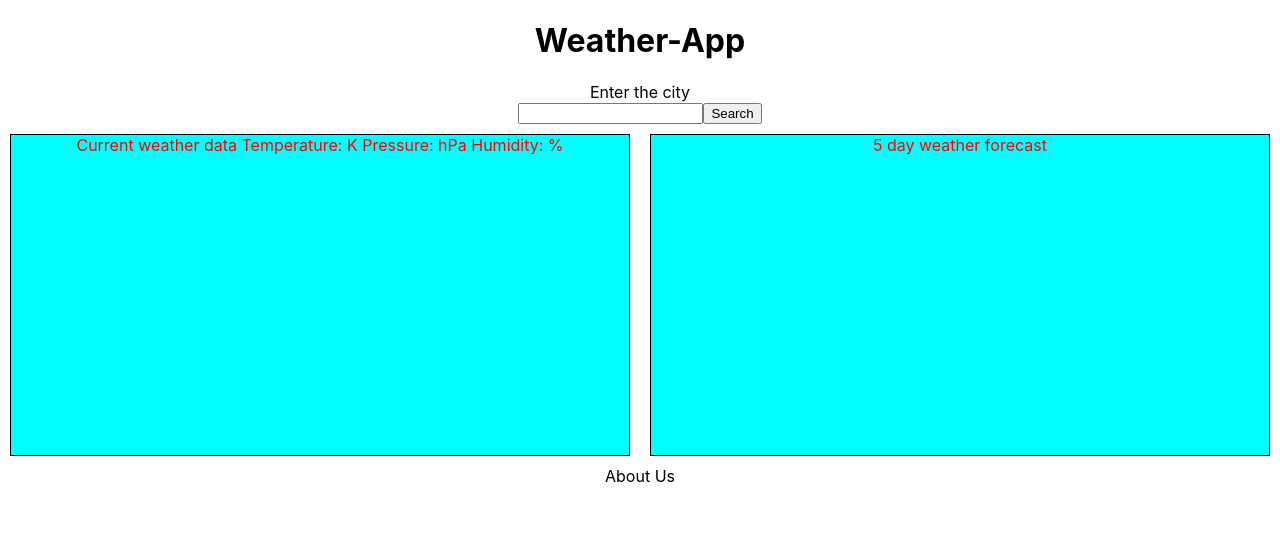
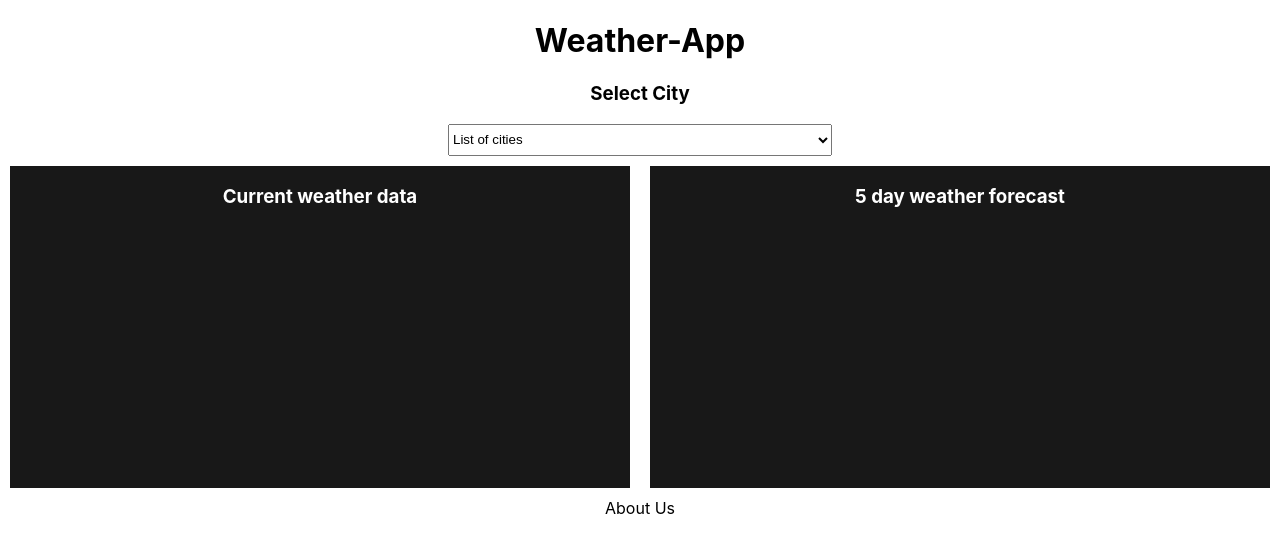
Before and after one commit to Nam92rata/WeatherForecastApp, a React (Create React App) app: page / in a window 1280 px wide. Shown: the top 552 px of the page. Built offline with nearby package versions, Linux system fonts and the light colour scheme.

Commit message:
Core functionality added

```diff
--- a/src/App.css
+++ b/src/App.css
@@ -17,6 +17,7 @@
   color: white;
 }
 
+
 .App-link {
   color: #09d3ac;
 }
@@ -29,12 +30,78 @@
 
 }
 .card1{
-  background-color: aqua;
-  color: red;
+  background-color: black;
+  color: white;
   height: 20em;
   width: 20%;
   margin: 10px;
   border: 1px solid black;
   flex: 1;
-  overflow: scroll;
+  display: flex;
+  flex-direction: column;
+  opacity: 0.9;
 }
+.forecast{
+  overflow: auto;
+}
+.weather{
+  height: 100%;
+}
+.row{
+  display: flex;
+  height: 4em;
+  justify-content: center;
+  align-items: center;
+  flex:1;
+}
+.col{
+  display: flex;
+  flex:1;
+  justify-content: center;
+}
+.block{
+  height: 100%;
+  display: flex;
+  flex-direction: column;
+}
+.col-bkg{
+  background-color: crimson;
+  height: 100%;
+  align-items: center;
+  justify-content: center;
+  display: flex;
+  flex-direction: column;
+}
+
+.col-bkg-oblique{
+  background-color: #990a25;
+  height: 100%;
+  align-items: center;
+  justify-content: center;
+  display: flex;
+  flex-direction: column;
+}
+.row-bkg:nth-child(even){
+  background-color: slategray;
+}
+.row-bkg:nth-child(odd){
+  background-color: #0b2034;
+}
+.AboutUs{
+  z-index: 1;
+  border: 1px solid black;
+  position: fixed;
+  left: 70%;
+  right: 0;
+  top: 0;
+  bottom: 10px;
+  opacity: 1;
+  background-color: aliceblue;
+}
+.Select{
+  width: 30%;
+  height: 4vh;
+}
+.heading{
+  height:6vh;
+}
--- /dev/null
+++ b/src/components/aboutUs.js
@@ -0,0 +1,13 @@
+import React from 'react';
+
+const AboutUs = (props) => {
+
+    return (
+        <div className="AboutUs">
+            <h3>About Us</h3>
+            <p>Lorem Ipsum is simply dummy text of the printing and typesetting industry. Lorem Ipsum has been the industry's standard dummy text ever since the 1500s, when an unknown printer took a galley of type and scrambled it to make a type specimen book. It has survived not only five centuries, but also the leap into electronic typesetting, remaining essentially unchanged. It was popularised in the 1960s with the release of Letraset sheets containing Lorem Ipsum passages, and more recently with desktop publishing software like Aldus PageMaker including versions of Lorem Ipsum.</p>
+        </div>
+    )
+}
+
+export default AboutUs
--- a/src/components/card.js
+++ /dev/null
@@ -1,11 +0,0 @@
-import React, { Component } from "react";
-
-class Card extends Component {
-    render() {
-        return (
-            <div className="card1">{this.props.children}</div>
-        )
-    }
-}
-
-export default Card;
--- /dev/null
+++ b/src/components/errorBoundary.js
@@ -0,0 +1,27 @@
+import React, { Component } from "react";
+
+class ErrorBoundary extends React.Component {
+    constructor(props) {
+        super(props);
+        this.state = { hasError: false };
+    }
+
+    static getDerivedStateFromError(error) {
+        // Update state so the next render will show the fallback UI.
+        return { hasError: true };
+    }
+
+    componentDidCatch(error, errorInfo) {
+        console.log(error);
+    }
+
+    render() {
+        if (this.state.hasError) {
+            // You can render any custom fallback UI
+            return <div className="card1">Something went wrong</div>;
+        }
+
+        return this.props.children;
+    }
+}
+export default ErrorBoundary;
--- /dev/null
+++ b/src/components/forecastCard.js
@@ -0,0 +1,39 @@
+import React, { Component } from "react";
+
+class ForecastCard extends Component {
+    render() {
+        return (
+            <div className="card1">
+                <h3>5 day weather forecast</h3>
+                <div className="forecast">
+                    {(this.props.data) ? this.props.data.data.list.map((el, index) => {
+                        return (<div key={index} className="row row-bkg">
+                            <div className="col">
+                                <div >{el.dt_txt}</div>
+                            </div>
+                            <div className="col">
+                                {el.weather.map((el, index) => {
+                                    return (<div key={index} className="row">
+                                        <div>{el.main}</div>
+                                        <div ><img src={`http://openweathermap.org/img/w/${el.icon}.png`}
+                                            alt="wthr img" /></div>
+                                    </div>)
+                                })}
+                            </div>
+                        </div>)
+                    }) : null}
+                    <br />
+                    {this.props.err ?
+                        <div>
+                            {this.props.err ? <div>
+                                {this.props.err.error.message}
+                            </div> : null}
+                        </div> : null
+                    }
+                </div>
+            </div>
+        )
+    }
+}
+
+export default ForecastCard;
--- a/src/components/homePage.js
+++ b/src/components/homePage.js
@@ -1,26 +1,35 @@
 import React, { Component } from "react";
 import {connect} from "react-redux";
 import {onSearch} from "../store/actions";
-import Card from "./card.js";
+import WeatherCard from "./weatherCard.js";
+import ForecastCard from "./forecastCard.js";
+import ErrorBoundary from "./errorBoundary.js";
+import AboutUs from "./aboutUs";
+
 
 class HomePage extends Component {
     constructor(props) {
         super(props);
         this.state = {
             cityName: "",
-            loading: false
+            loading: false,
+            show: false
         }
     }
 
-    onSubmitHandler = (evt) => {
-        console.log("cityName", this.state.cityName);
-        this.props.onSearch(this.state.cityName);
-        this.setState({ cityName: "" });
-        evt.preventDefault(evt);
+    showHandler=()=>{
+        this.setState({show: true});
+    }
+
+    hideHandler=()=>{
+        console.log("blur")
+        this.setState({show: false});
     }
 
     onChangeHandler = (evt) => {
-        this.setState({ [evt.target.name]: evt.target.value })
+        this.setState({ [evt.target.name]: evt.target.value },()=>{
+            this.props.onSearch(this.state.cityName)
+        })
     }
 
     componentWillReceiveProps(nextProps){
@@ -30,49 +39,32 @@ class HomePage extends Component {
     }
 
     render() {
-        // console.log()
         return (
-            <div>
+            <div className = "MainPage">
+                <div className="HomePage" >
                 <h1>Weather-App</h1>
-                Enter the city
-                  <form onSubmit={evt => this.onSubmitHandler(evt)}>
-                    <input list ="cities" name="cityName" value={this.state.cityName} onChange={evt => this.onChangeHandler(evt)} />
-                    <datalist id="cities">
-                        <option value="Lucknow"/>
-                        <option value="Udaipur"/>
-                        <option value="London"/>
-                        <option value="Bengaluru"/>
-                        <option value="Ratlam"/>
-                    </datalist>
-                    <button type="submit" onClick={evt => this.onSubmitHandler(evt)}>Search</button>
-                </form>
+                <h3>Select City</h3>
+                <select className="Select" name="cityName" value={this.state.cityName} onChange={evt => this.onChangeHandler(evt)}>
+                    <option disabled value="">List of cities</option>
+                    <option value="Lucknow">Lucknow</option>
+                    <option value="Udaipur">Udaipur</option>
+                    <option value="London">London</option>
+                    <option value="Bengaluru">Bengaluru</option>
+                </select>
+                <br/>
                 {(this.state.loading)?"...loading":<div className="card">
-                    <Card >Current weather data
-                        Temperature: {this.props.searchState.data?this.props.searchState.data.data.list[0].main.temp:null} K
-                        Pressure: {this.props.searchState.data?this.props.searchState.data.data.list[0].main.pressure:null} hPa
-                        Humidity: {this.props.searchState.data?this.props.searchState.data.data.list[0].main.humidity:null} %
-                        {(this.props.searchState.data)?this.props.searchState.data.data.list[0].weather.map(el=>{
-                            return(<div>Weather: {el.main}
-
-                            <img src ={`http://openweathermap.org/img/w/${el.icon}.png`}
-         alt="wthr img" /></div>)
-                        }):null}
-                    </Card>
-                    <Card >5 day weather forecast
-                    {(this.props.searchState.data)?this.props.searchState.data.data.list.map(el=>{
-                        return(<div>
-                            {el.dt_txt}
-                            {el.weather.map(el=>{
-                            return(<div>{el.main}
-                            <img src ={`http://openweathermap.org/img/w/${el.icon}.png`}
-         alt="wthr img" /></div>)
-                        })}
-                        </div>)
-                    }):null}
-
-                    </Card>
+                    <ErrorBoundary>
+                        <WeatherCard data={this.props.searchState.data} err={this.props.searchState.err} />
+                    </ErrorBoundary>
+                    <ErrorBoundary>
+                        <ForecastCard data={this.props.searchState.data} err={this.props.searchState.err}/>
+                    </ErrorBoundary>
                 </div> }
-                <div>About Us</div>
+                </div>
+                <div ><span onClick={this.showHandler} onBlur={this.hideHandler} tabIndex={1}>About Us</span></div>
+                <div>
+                    {(this.state.show)?<AboutUs/>:<div></div>}
+                </div>
             </div>
         )
     }
--- /dev/null
+++ b/src/components/weatherCard.js
@@ -0,0 +1,55 @@
+import React, { Component } from "react";
+
+class WeatherCard extends Component {
+    render() {
+        return (
+            <div className="card1">
+                <h3>Current weather data</h3>
+                <div className="weather">
+                    {this.props.data ?
+                        <div className="block">
+                            <div className="row">
+                                <div className="col col-bkg">
+                                    <div>Temperature</div>
+                                    <div>{this.props.data.data.list[0].main.temp} K</div>
+                                </div>
+                                <div className="col col-bkg-oblique">
+                                    <div>Pressure</div>
+                                    <div>{this.props.data.data.list[0].main.pressure} hPa</div>
+                                </div>
+                            </div>
+                            <div className="row">
+                                <div className="col col-bkg-oblique">
+                                    <div>Humidity</div>
+                                    <div>{this.props.data.data.list[0].main.humidity} %</div>
+                                </div>
+                                <div className="col col-bkg">{this.props.data.data.list[0].weather.map((el, index) => {
+                                    return (<div key={index}>
+                                        <div>Weather</div>
+                                        <div>{el.main}</div>
+                                        <div>
+                                            <img src={`http://openweathermap.org/img/w/${el.icon}.png`}
+                                                alt="wthr img" />
+                                        </div>
+                                    </div>)
+                                })}</div>
+                            </div>
+                        </div> : null}
+                    <br />
+                    {this.props.err ?
+                        <div>
+                            {this.props.err ? <div>
+                                {this.props.err.error.message}
+                            </div> : null}
+                        </div> : null
+                    }
+                </div>
+
+            </div >
+        )
+
+
+    }
+}
+
+export default WeatherCard;
--- a/src/store/reducer.js
+++ b/src/store/reducer.js
@@ -1,6 +1,3 @@
-import { onSearch, onSuccess, onError } from "./actions";
-
-
 const initialState = {
     inProgress: false,
     data: null,
@@ -9,7 +6,6 @@ const initialState = {
 
 
 const reducer = (state = initialState, action) => {
-    console.log("reducer ran", action, state);
     switch (action.type) {
         case "ON_SEARCH":
             return Object.assign({}, state, { inProgress: true })
```
